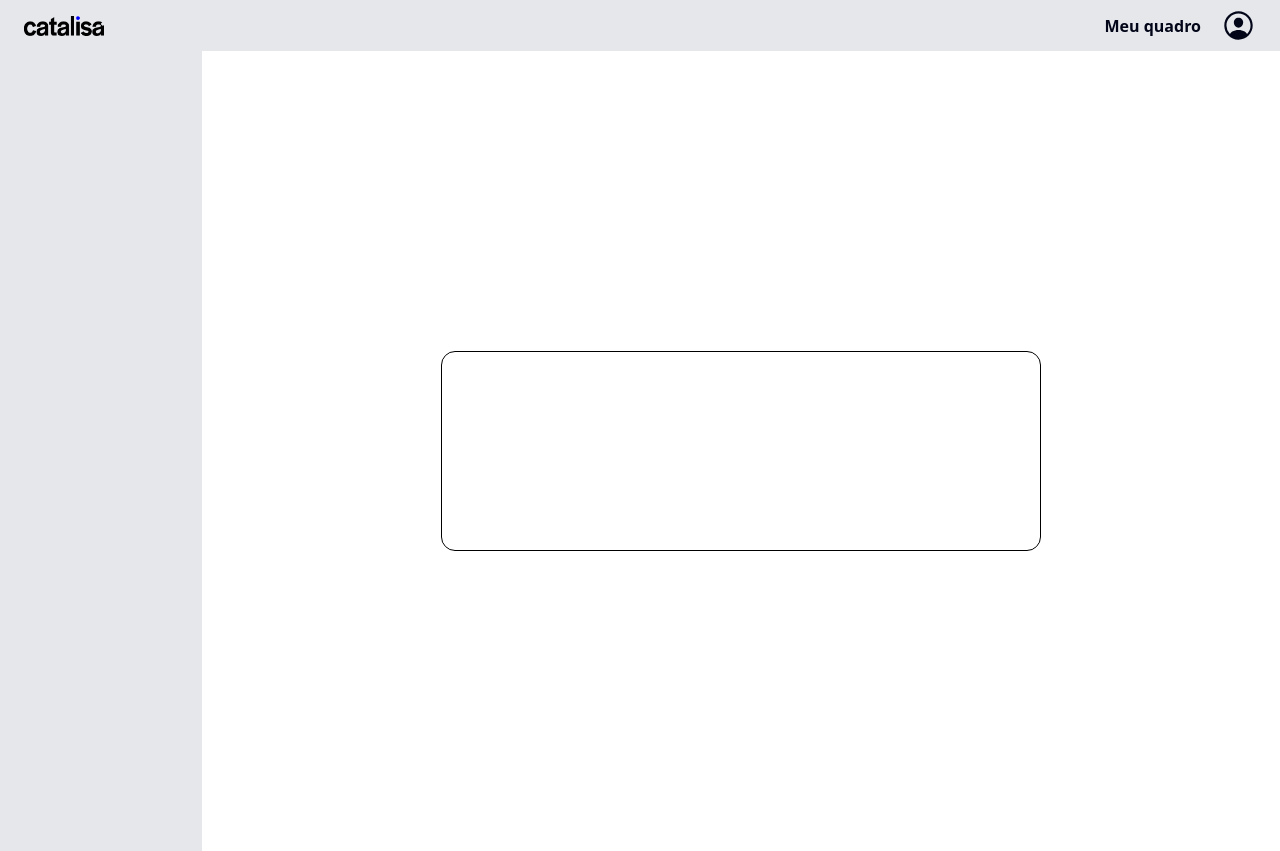
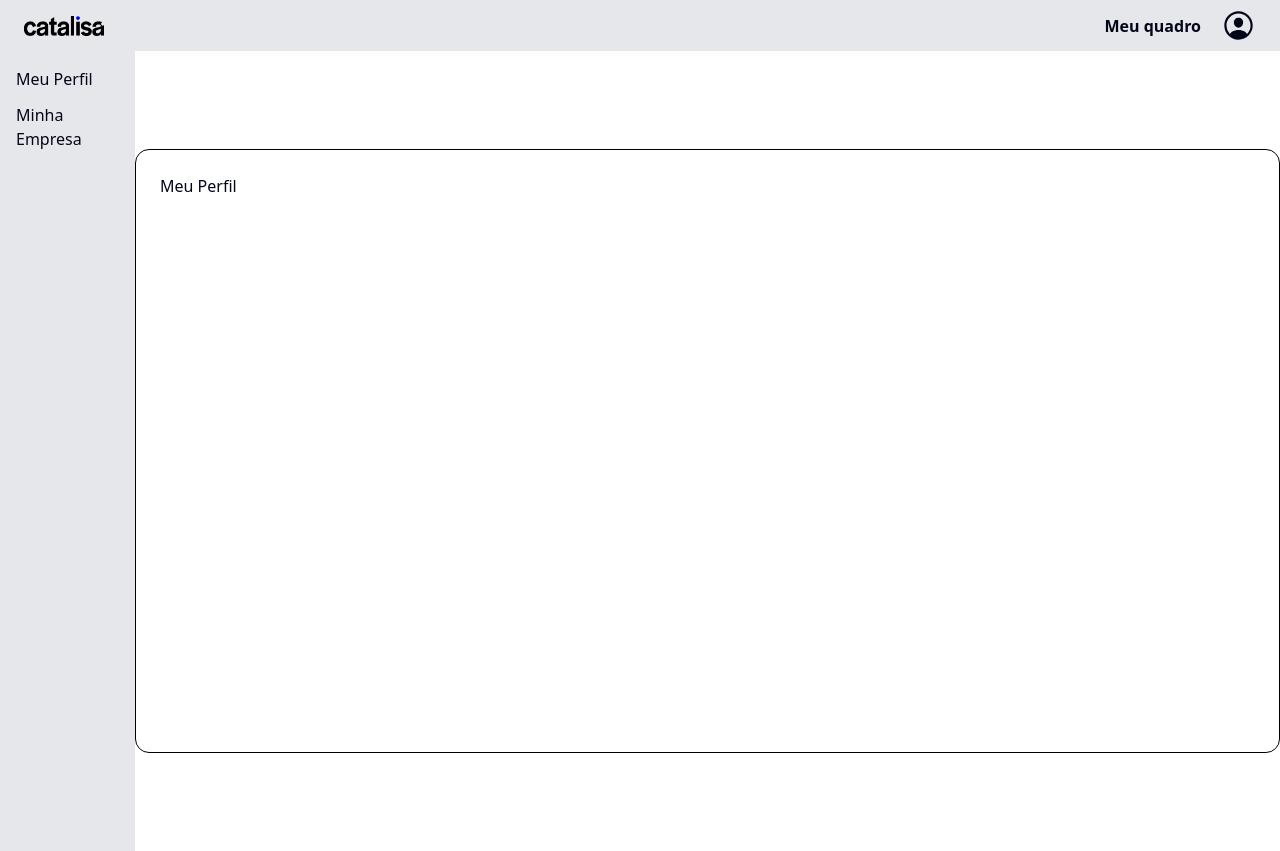
Before and after one commit to Lucasmenezes08/catalisaDashboard, a React (Vite) app in the folder catalisa/: page /dashboard/configuracoes in a window 1280 px wide. Built offline with nearby package versions, Linux system fonts and the light colour scheme.

Commit message:
updates project

```diff
--- a/catalisa/src/components/configuracoes/PerfilConfig.tsx
+++ b/catalisa/src/components/configuracoes/PerfilConfig.tsx
@@ -1,8 +1,13 @@
 export default function PerfilConfig (){
     return (
-        <section className="w-full flex items-center justify-center">
-            <section className="w-150 h-50 border border-black rounded-xl">
+        <section className="w-full flex items-center justify-center size">
+            <section className="w-[1145px] h-[604px] border border-black rounded-xl p-6">
+                <section>
+                    <h2>Meu Perfil</h2>
+                </section>
+                <section>
 
+                </section>
             </section>
         </section>
     )
--- a/catalisa/src/components/configuracoes/Sidebar.tsx
+++ b/catalisa/src/components/configuracoes/Sidebar.tsx
@@ -1,7 +1,15 @@
+import EmpresaConfig from "./EmpresaConfig";
+
 export default function Sidebar (){
     return (
-        <aside className="h-screen bg-gray-200 w-60">
+        <aside className="h-screen bg-gray-200 w-60 flex-col items-start p-4 space-y-3">
+      <section>
+        <h2>Meu Perfil</h2>
+      </section>
 
-        </aside>
+      <section>
+        <h2>Minha Empresa</h2>
+      </section>
+    </aside>
     )
 }
```
